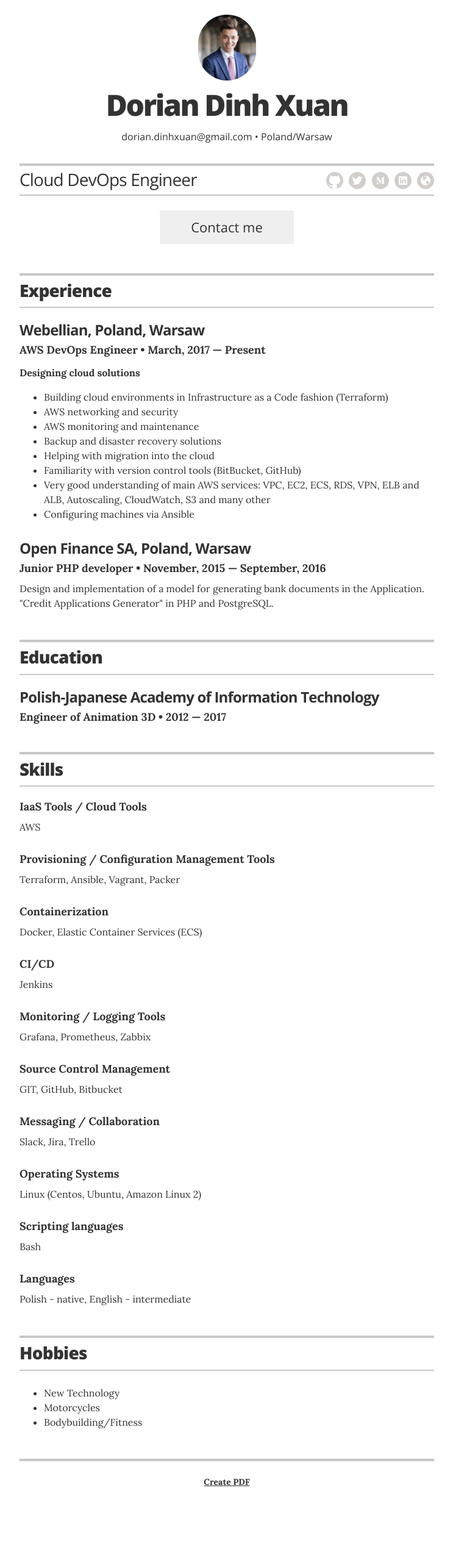
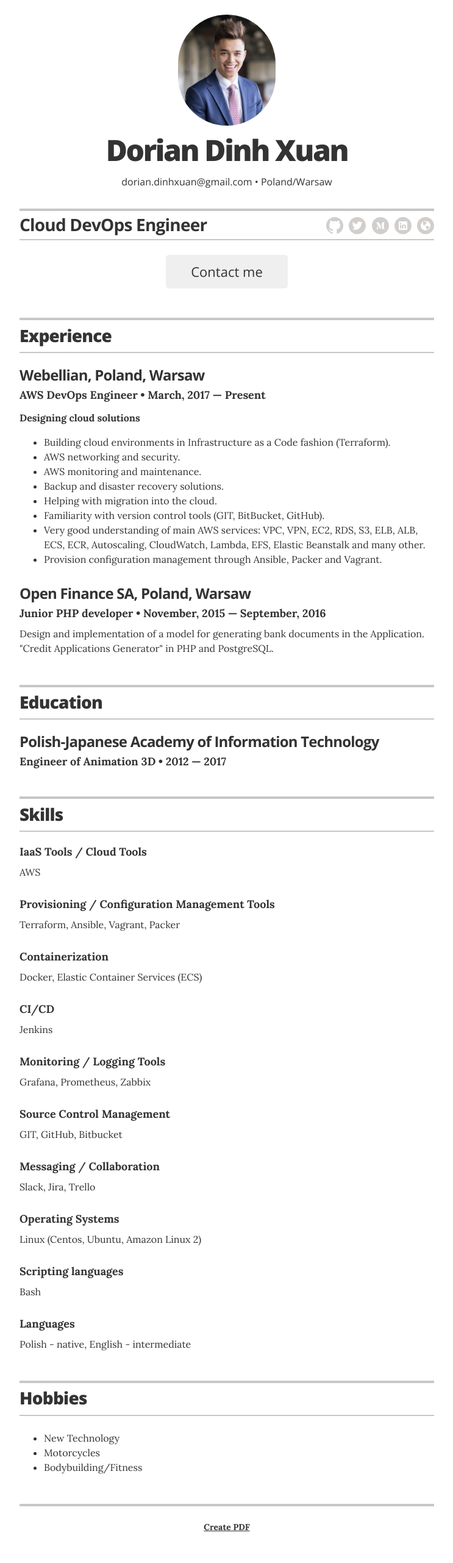
Before and after one commit to jglovier/resume-template, a Jekyll site: the page built from index.html, in a window 1280 px wide. Shown: the whole page at 61% size, without its empty margins (268-1011 px from the left). Built offline with Jekyll 4.4.1, drawn with Linux system fonts in a browser that asks for light colours; before the commit the page ends 2489 px from its top, so only the background shows below that.

Commit message:
small changes, descriptions about skills

```diff
--- a/_config.yml
+++ b/_config.yml
@@ -58,6 +58,8 @@
   resume_medium_url:            "https://medium.com/@doriandinhxuan"
 resume_print_social_links:      true
 
+
+
 # Design settings
 resume_theme:                   default
 
--- a/_data/experience.yml
+++ b/_data/experience.yml
@@ -4,7 +4,7 @@
 - company: Webellian, Poland, Warsaw
   position: AWS DevOps Engineer
   duration: March, 2017 &mdash; Present
-  summary: '<p><b>Designing cloud solutions</b></p><ul class="resume-item-list"><li>Building cloud environments in Infrastructure as a Code fashion (Terraform)</li><li>AWS networking and security</li><li>AWS monitoring and maintenance</li><li>Backup and disaster recovery solutions</li><li>Helping with migration into the cloud</li><li>Familiarity with version control tools (BitBucket, GitHub)</li><li>Very good understanding of main AWS services: VPC, EC2, ECS, RDS, VPN, ELB and ALB, Autoscaling, CloudWatch, S3 and many other</li><li>Configuring machines via Ansible</li></ul>'
+  summary: '<p><b>Designing cloud solutions</b></p><ul class="resume-item-list"><li>Building cloud environments in Infrastructure as a Code fashion (Terraform).</li><li>AWS networking and security.</li><li>AWS monitoring and maintenance.</li><li>Backup and disaster recovery solutions.</li><li>Helping with migration into the cloud.</li><li>Familiarity with version control tools (GIT, BitBucket, GitHub).</li><li>Very good understanding of main AWS services: VPC, VPN, EC2, RDS, S3, ELB, ALB, ECS, ECR, Autoscaling, CloudWatch, Lambda, EFS, Elastic Beanstalk and many other.</li><li>Provision configuration management through Ansible, Packer and Vagrant.</li></ul>'
 
 
 # Open Finance SA, Poland, Warsaw
--- a/_layouts/resume.html
+++ b/_layouts/resume.html
@@ -41,6 +41,7 @@
 
         {% if site.resume_looking_for_work == 'yes' %}
         <a href="mailto:{{ site.resume_contact_email }}" class="contact-button no-print" itemprop="email">Contact me</a>
+        <!-- <p class="footer-line"><a href="/pdf/doriandinhxuan.pdf" download>Create PDF</a></p> -->
         {% elsif site.resume_looking_for_work == 'no' %}
         <a class="contact-button not-looking no-print">I'm not looking for work right now.</a>
         {% else %}
--- a/_sass/_resume.scss
+++ b/_sass/_resume.scss
@@ -21,7 +21,7 @@
 .page-header { padding: 1.5rem 0;
 
   .avatar {
-    width: 95px;
+    width: 160px;
     max-width: 100%;
     overflow: hidden;
     @include border-radius(100px);
@@ -55,7 +55,7 @@
 
     .header-title {
       @include sans;
-      font-weight: 300;
+      font-weight: 600;
       font-size: 1.75rem;
       line-height: 2rem;
       letter-spacing: -.05rem;
@@ -81,8 +81,9 @@
   position: relative;
   top: 4px;
   text-align: center;
-  border-top: 2px solid #c7c7c7;
+  border-top: 15px solid #c7c7c7;
   padding-top: .4rem;
+
 
   @include media_larger_than_mobile {
     float: right;
@@ -109,13 +110,13 @@
 }
 
 .contact-button {
-  @include border-radius(3px);
+  @include border-radius(5px);
   background-color: #efefef;
   text-decoration: none;
   text-align: center;
   display: block;
   margin: 1.5rem auto;
-  width: 220px;
+  width: 200px;
   font-size: 1.375rem;
   @include sans_light;
   color: #333;
```
Also changed, not shown: _assets/icons/icon-github.svg, _includes/icon-links.html (line endings or trailing spaces).
